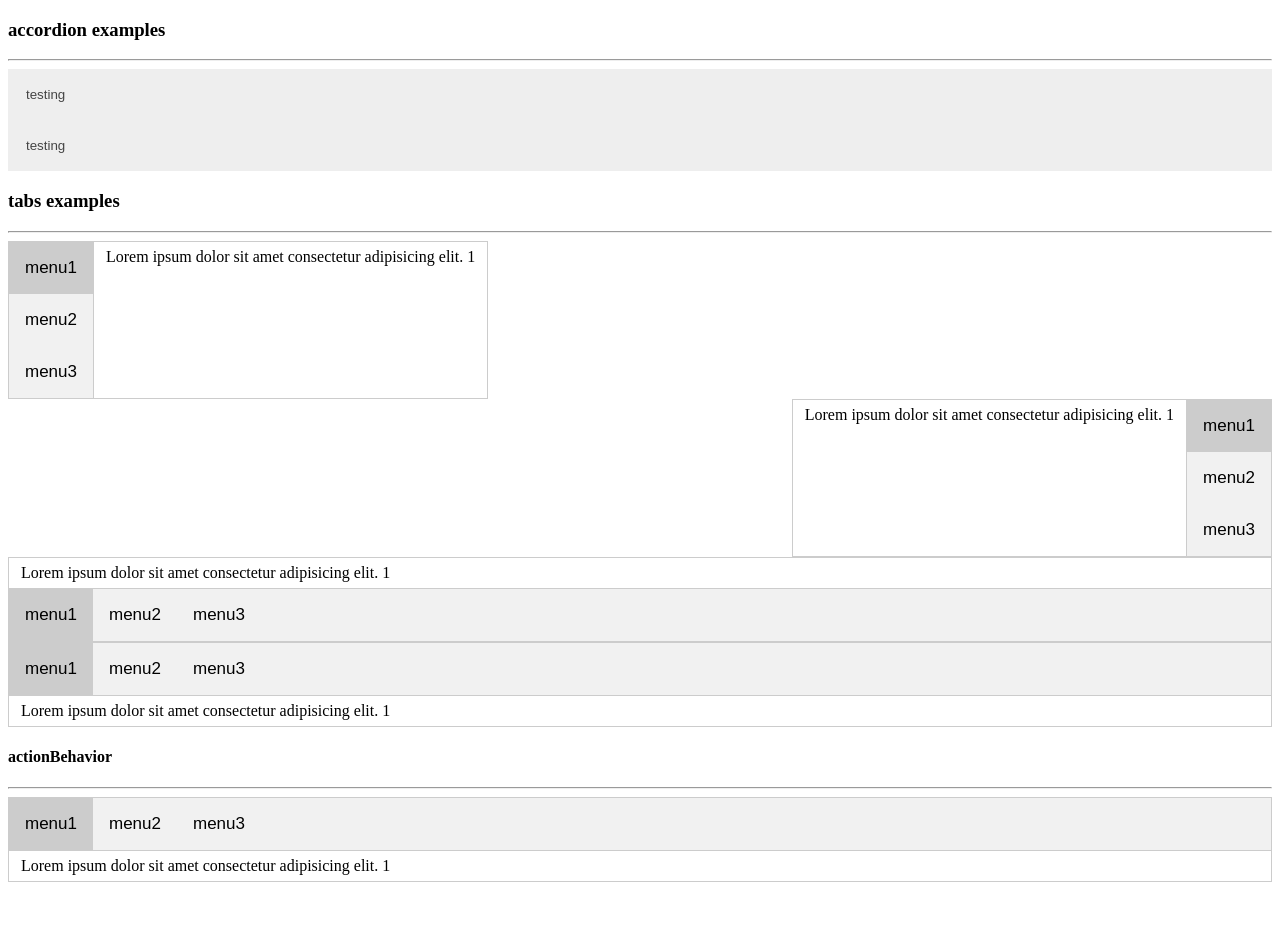
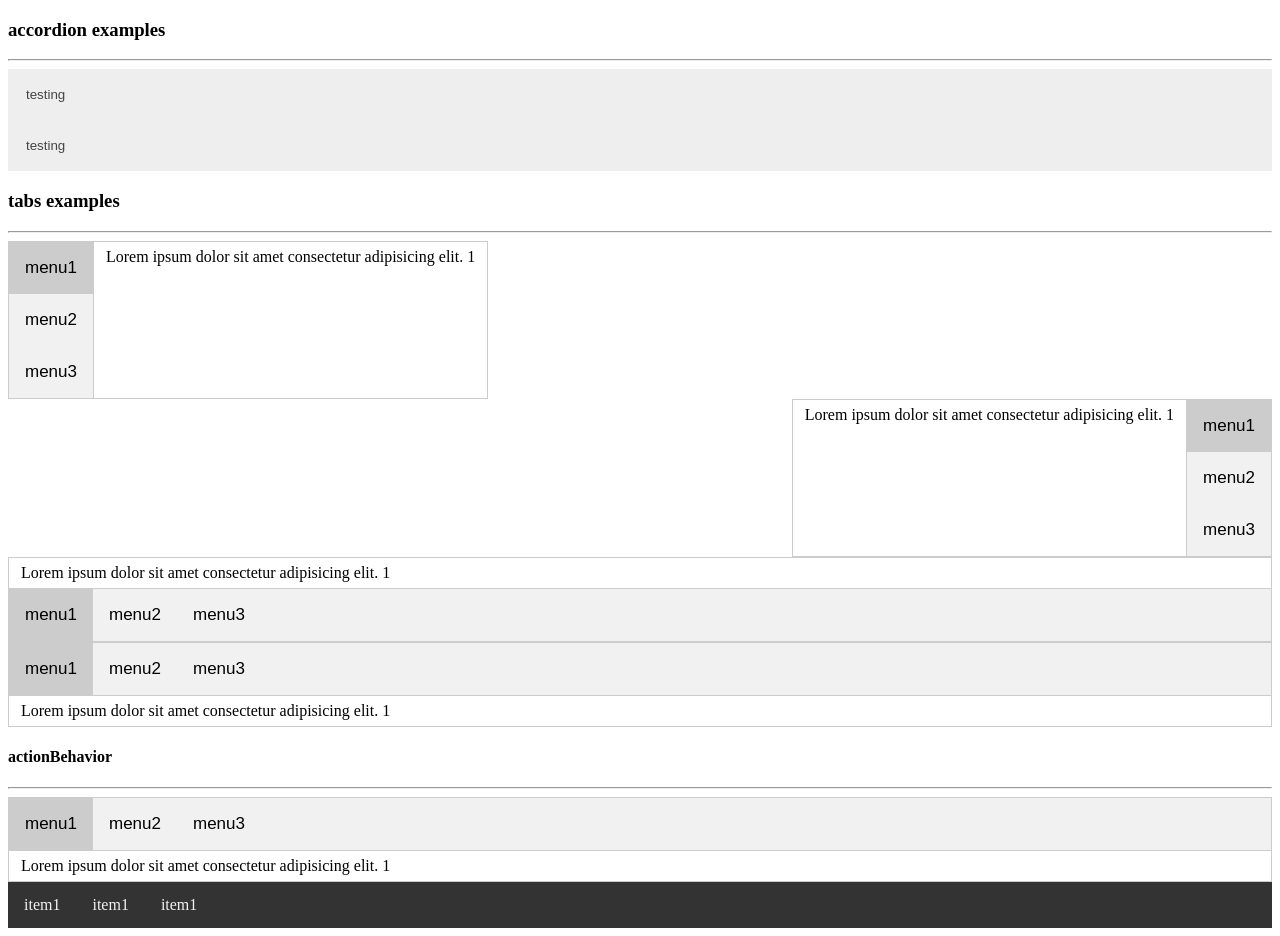
Before and after one commit to caizhiyuannn/w3schools-vue-components, a Vue app: page / in a window 1280 px wide. Before the commit the page ends 890 px from the top, so only its background shows below. Built offline with nearby package versions, Linux system fonts and the light colour scheme.

Commit message:
support top navigation

```diff
--- /dev/null
+++ b/packages/menu/index.js
@@ -0,0 +1,12 @@
+import w3cMenu from './menu';
+import w3cMenuItem from './menu-item';
+
+w3cMenu.install = function(Vue) {
+  Vue.component(w3cMenu.name, w3cMenu);
+};
+
+w3cMenuItem.install = function(Vue) {
+  Vue.component(w3cMenuItem.name, w3cMenuItem);
+};
+
+export { w3cMenuItem, w3cMenu };
--- /dev/null
+++ b/packages/menu/menu-item.vue
@@ -0,0 +1,54 @@
+<template>
+  <div class="w3c__menu-item">
+    <a
+      :href="href"
+      :class="{'w3c__menu-item-active': $parent.activeIndex === index}"
+      @click="action($event)"
+    >
+      <slot></slot>
+    </a>
+  </div>
+</template>
+
+<script>
+export default {
+  name: 'w3cMenuItem',
+  props: {
+    href: {
+      type: String
+    }
+  },
+  data() {
+    return {
+      index: 0
+    };
+  },
+  methods: {
+    action(evt) {
+      this.$parent.activeIndex = this.index;
+      this.$emit('click', evt);
+    }
+  }
+};
+</script>
+
+<style lang="scss" scoped>
+.w3c__menu-item {
+  display: flex;
+}
+.w3c__menu-item a {
+  padding: 14px 16px;
+  text-align: center;
+  text-decoration: none;
+  color: #f2f2f2;
+  cursor: pointer;
+  &:hover {
+    background-color: #ddd;
+    color: black;
+  }
+}
+.w3c__menu-item a.w3c__menu-item-active {
+  background-color: #4caf50;
+  color: white;
+}
+</style>
--- /dev/null
+++ b/packages/menu/menu.vue
@@ -0,0 +1,56 @@
+<template>
+  <div class="w3c__menu">
+    <slot></slot>
+  </div>
+</template>
+
+<script>
+export default {
+  name: 'w3cMenu',
+  data() {
+    return {
+      menuItems: [],
+      activeIndex: -1
+    };
+  },
+  methods: {
+    calcComponentInstance() {
+      if (this.$slots.default) {
+        const menuItemSlots = this.$slots.default.filter(
+          vm => vm.componentOptions.Ctor.options.name === 'w3cMenuItem'
+        );
+
+        const items = menuItemSlots.map(({ componentInstance }, index) => {
+          componentInstance.index = index;
+          return componentInstance;
+        });
+
+        const itemsChanged = !(
+          items.length === this.menuItems.length &&
+          items.every((node, index) => node === this.menuItems[index])
+        );
+
+        if (itemsChanged) {
+          this.menuItems = items;
+        }
+      } else if (this.menuItems.length !== 0) {
+        this.menuItems = [];
+      }
+    }
+  },
+  mounted() {
+    this.calcComponentInstance();
+  },
+  updated() {
+    this.calcComponentInstance();
+  }
+};
+</script>
+
+<style lang="scss" scoped>
+.w3c__menu {
+  display: flex;
+  overflow: hidden;
+  background: #333;
+}
+</style>
--- a/src/app.vue
+++ b/src/app.vue
@@ -2,18 +2,26 @@
   <div class="app">
     <accordion-example></accordion-example>
     <tabs-example></tabs-example>
+    <menu-example></menu-example>
   </div>
 </template>
 
 <script>
 import Tabs from './views/tabs';
 import Accordion from './views/accordion';
+import Menu from './views/menu.vue';
 
 export default {
   name: 'app',
   components: {
+    'menu-example': Menu,
     'tabs-example': Tabs,
     'accordion-example': Accordion
+  },
+  methods: {
+    action(event) {
+      console.log('action...', event);
+    }
   }
 };
 </script>
--- /dev/null
+++ b/src/views/menu.vue
@@ -0,0 +1,23 @@
+<template>
+  <div class="menu">
+    <w3c-menu>
+      <w3c-menu-item @click="action">item1</w3c-menu-item>
+      <w3c-menu-item>item1</w3c-menu-item>
+      <w3c-menu-item>item1</w3c-menu-item>
+    </w3c-menu>
+  </div>
+</template>
+
+<script>
+export default {
+  name: 'menu-example',
+  methods: {
+    action() {
+      console.log('click menu item1');
+    }
+  }
+};
+</script>
+
+<style>
+</style>
--- a/src/w3c-component.js
+++ b/src/w3c-component.js
@@ -1,8 +1,9 @@
 import w3cAccordion from 'packages/accordion';
 import w3cTabs from 'packages/tabs';
 import w3cTabPanel from 'packages/tab-panel';
+import { w3cMenu, w3cMenuItem } from 'packages/menu';
 
-const components = [w3cAccordion, w3cTabPanel, w3cTabs];
+const components = [w3cAccordion, w3cTabPanel, w3cTabs, w3cMenu, w3cMenuItem];
 
 export function loadW3CComponent(Vue) {
   components.forEach(component => Vue.use(component));
```
Also changed, not shown: 1 other file (tests, documents, lock files or other folders).
